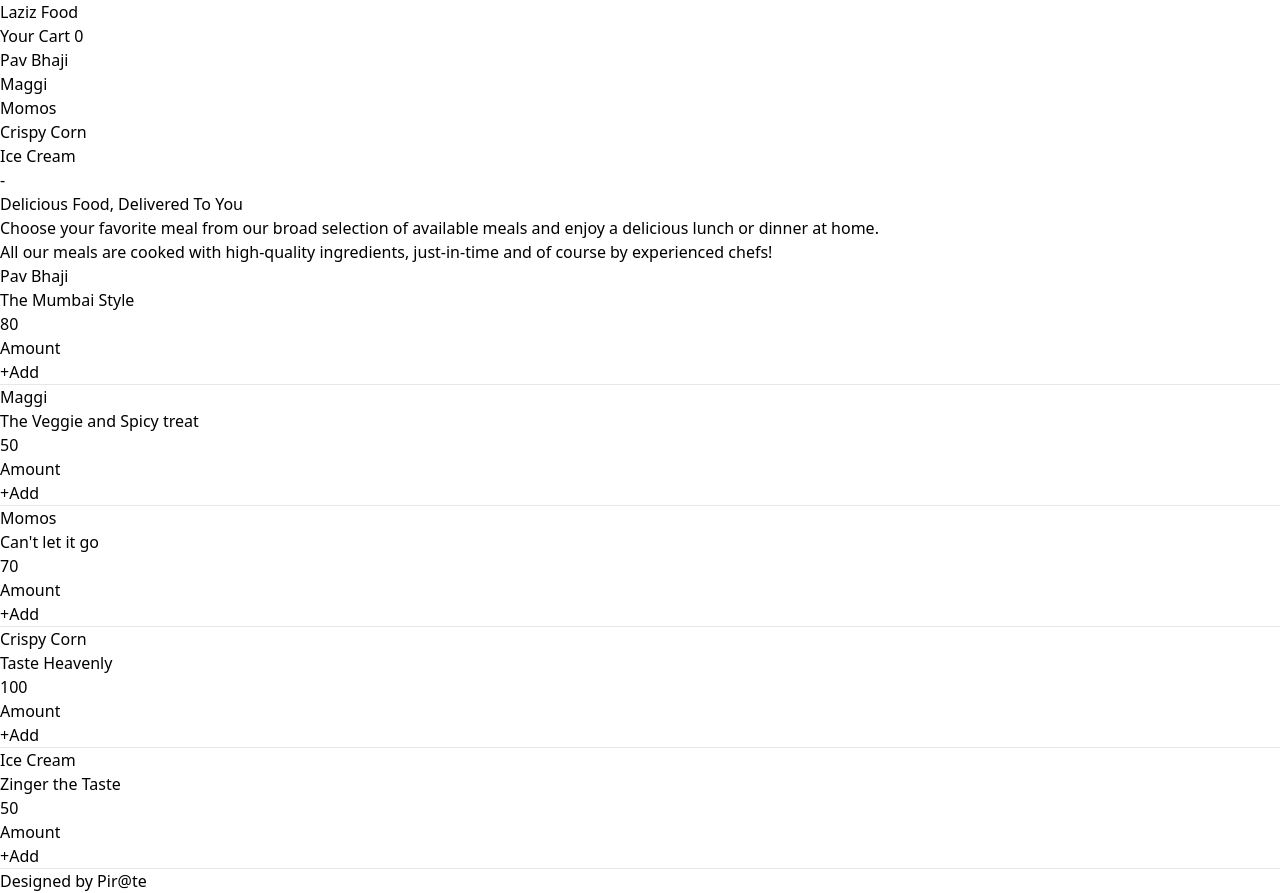
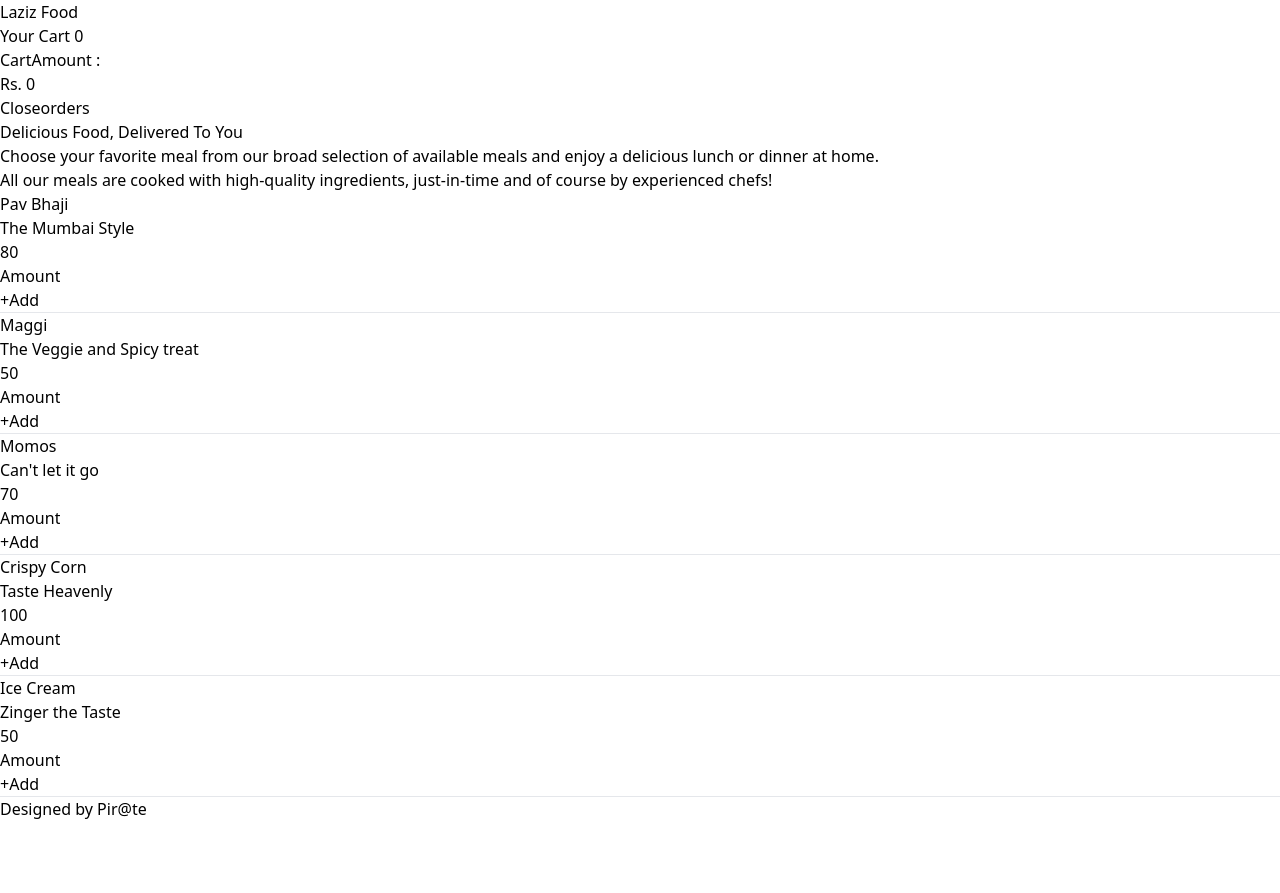
Before and after one commit to himanshu0089/FoodCart, a React (Vite) app in the folder vite-project/: page / in a window 1280 px wide. After the commit the page ends 821 px from the top, so only its background shows below. Built offline with nearby package versions, Linux system fonts and the light colour scheme.

Commit message:
feat:Updating cart items

```diff
--- a/vite-project/src/components/cartItems.jsx
+++ b/vite-project/src/components/cartItems.jsx
@@ -2,25 +2,55 @@ import React, { useEffect } from "react";
 import { useCart } from "./cart-context";
 import { menuList } from "./menuList";
 
-function CartItems() {
-    const {itemRef,RemoveFromCart}=useCart();
-     useEffect(()=>{
-        console.log({menuList})
-     },[])
-    return (
+function CartItems({ setShowCart , setItemCounter}) {
+  const { itemRef, RemoveFromCart, addToCart,totalCartAmount } = useCart();
+  const addToCarthandler=(id)=>{
+    addToCart(id);
+    setItemCounter(prev=>prev+1)
+  }
+  const RemoveFromCarthandler=(id)=>{
+    RemoveFromCart(id);
+    setItemCounter(prev=>prev-1)
+  }
+  useEffect(() => {
+    console.log({ menuList });
+  }, []);
+  return (
     <div>
+      <div className="bg-gray-400 z-10">
         <div className="">
-            <div className="">
-                {menuList.map((item,index)=>{
-                    return (
-                        <div key={index}> {item.name} </div>
-                    )
-                })}
-            </div>
-            <button onClick={()=>RemoveFromCart(menuList.id)}>
-                -
-            </button>
+          {menuList.map((item, index) => {
+            if (itemRef[item.id] > 0) {
+              return (
+                <div key={index} className="flex flex-col">
+                  <div className="">
+                  <p className=""> {item.name}</p>
+                  <p className="">Rs. {item.price} </p>
+                  <p className=""> x {itemRef[item.id]}</p>
+                  </div>
+
+                  <div className="flex">
+                  <p className="cursor-pointer" onClick={() => addToCarthandler(item.id)}> +</p>
+                  <p className="cursor-pointer" onClick={() => RemoveFromCarthandler(item.id)}>-</p>
+                  </div>
+
+                  <hr />
+                </div>
+              );
+            }
+          })}
         </div>
+        <div className="flex justify-between">
+        <p>CartAmount : </p>
+        <p> Rs. {totalCartAmount()}</p>
+        </div>
+        <div className="flex flex-row-reverse">
+
+        <button onClick={() => setShowCart(false)}> Close</button>
+
+        <button>orders</button>
+        </div>
+      </div>
     </div>
   );
 }
```
